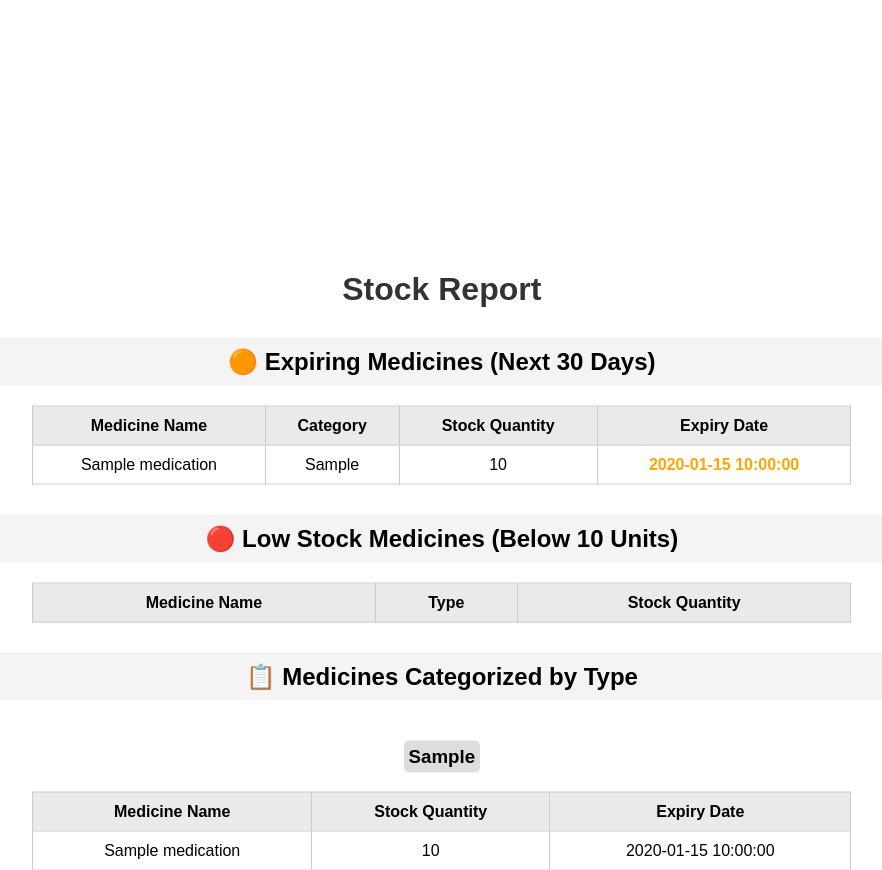
After one commit to Darkbeast747474/Pharmacy_Web_App, a PHP site: page /stock_report.php in a window 1280 px wide. The commit adds this page. Shown: the whole page, without its empty margins (147-1029 px from the left). Run offline with PHP 8.4, Linux system fonts and the light colour scheme; the visitor is signed in with stand-in values (Sample User, id 1); tables that the repository leaves empty or names only in its code hold one stand-in row (values such as "Sample post"); lists and menus that the app fills with data are empty.

Commit message:
project 95% Completed

```diff
--- a/export_sales_pdf.php
+++ b/export_sales_pdf.php
@@ -1,4 +1,9 @@
 <?php
+session_start();
+if(!isset($_SESSION['username']))
+{
+    header("Location: login.php");
+}
 require('fpdf/fpdf.php');
 include 'Db_Config.php';
 
--- /dev/null
+++ b/static/stock_report.css
@@ -0,0 +1,59 @@
+body {
+    font-family: Arial, sans-serif;
+    text-align: center;
+    width: 100%;
+}
+
+h1 {
+    color: #333;
+}
+
+.section-title {
+    background: #f4f4f4;
+    padding: 10px;
+    border-radius: 5px;
+    margin-top: 30px;
+}
+
+.type-header {
+    background: #ddd;
+    padding: 5px;
+    margin-top: 20px;
+    border-radius: 5px;
+    display: inline-block;
+}
+
+.container {
+    width: 80%;
+    position: absolute;
+    top: 70%;
+    left: 46%;
+    transform: translate(-50%, -50%);
+}
+
+table {
+    width: 80%;
+    margin: auto;
+    border-collapse: collapse;
+}
+
+th,
+td {
+    padding: 10px;
+    text-align: center;
+    border: 1px solid #ccc;
+}
+
+th {
+    background-color: #eaeaea;
+}
+
+.expiring {
+    color: orange;
+    font-weight: bold;
+}
+
+.low-stock {
+    color: red;
+    font-weight: bold;
+}
--- /dev/null
+++ b/stock_report.php
@@ -0,0 +1,110 @@
+<?php
+session_start();
+if (!isset($_SESSION['username'])) {
+    header("Location: login.php");
+    exit();
+}
+
+include 'Db_Config.php';
+
+// Fetch all medicines
+$medications_result = $con->query("
+    SELECT name, category, stock_quantity, expiry_date
+    FROM medications
+");
+
+$low_stock_threshold = 10;
+$soon_expiring_days = 30;
+$today = date('Y-m-d');
+
+$expiring_medicines = [];
+$low_stock_medicines = [];
+$medicine_types = [];
+
+// Categorize medicines
+while ($row = $medications_result->fetch_assoc()) {
+    // Expiring soon
+    if (strtotime($row['expiry_date']) <= strtotime("+$soon_expiring_days days")) {
+        $expiring_medicines[] = $row;
+    }
+    // Low stock
+    if ($row['stock_quantity'] < $low_stock_threshold) {
+        $low_stock_medicines[] = $row;
+    }
+    // Group by type
+    $medicine_types[$row['category']][] = $row;
+}
+?>
+
+<!DOCTYPE html>
+<html lang="en">
+
+<head>
+    <meta charset="UTF-8">
+    <meta name="viewport" content="width=device-width, initial-scale=1.0">
+    <title>Stock Report</title>
+    <link rel="stylesheet" href="static/stock_report.css">
+</head>
+
+<body>
+    <div class="container">
+        <h1>Stock Report</h1>
+        <!-- Expiring Medicines -->
+        <h2 class="section-title">🟠 Expiring Medicines (Next 30 Days)</h2>
+        <table border="1">
+            <tr>
+                <th>Medicine Name</th>
+                <th>Category</th>
+                <th>Stock Quantity</th>
+                <th>Expiry Date</th>
+            </tr>
+            <?php foreach ($expiring_medicines as $med) { ?>
+                <tr>
+                    <td><?= $med['name'] ?></td>
+                    <td><?= $med['category'] ?></td>
+                    <td><?= $med['stock_quantity'] ?></td>
+                    <td class="expiring"><?= $med['expiry_date'] ?></td>
+                </tr>
+            <?php } ?>
+        </table>
+
+        <!-- Low Stock Medicines -->
+        <h2 class="section-title">🔴 Low Stock Medicines (Below <?= $low_stock_threshold ?> Units)</h2>
+        <table border="1">
+            <tr>
+                <th>Medicine Name</th>
+                <th>Type</th>
+                <th>Stock Quantity</th>
+            </tr>
+            <?php foreach ($low_stock_medicines as $med) { ?>
+                <tr>
+                    <td><?= $med['name'] ?></td>
+                    <td><?= $med['category'] ?></td>
+                    <td class="low-stock"><?= $med['stock_quantity'] ?></td>
+                </tr>
+            <?php } ?>
+        </table>
+
+        <!-- Medicines by Type -->
+        <h2 class="section-title">📋 Medicines Categorized by Type</h2>
+        <?php foreach ($medicine_types as $type => $med_list) { ?>
+            <h3 class="type-header"><?= $type ?></h3>
+            <table border="1">
+                <tr>
+                    <th>Medicine Name</th>
+                    <th>Stock Quantity</th>
+                    <th>Expiry Date</th>
+                </tr>
+                <?php foreach ($med_list as $med) { ?>
+                    <tr>
+                        <td><?= $med['name'] ?></td>
+                        <td><?= $med['stock_quantity'] ?></td>
+                        <td><?= $med['expiry_date'] ?></td>
+                    </tr>
+                <?php } ?>
+            </table>
+        <?php } ?>
+    </div>
+</body>
+
+</html>
```
Also changed, not shown: Interface.php (+4 -3 lines), add_medications.php (added, +91 -0 lines), add_staff.php (added, +84 -0 lines), dashboard.php (+42 -15 lines), edit_medications.php (+7 -7 lines), export_sales_invoice.php (added, +45 -0 lines), invoice.php (+25 -30 lines), manage_medications.php (+4 -75 lines), sales_report.php (+10 -1 lines), staff_list.php (added, +76 -0 lines), static/dashboard.css (+8 -3 lines), static/med.css (+17 -9 lines).
